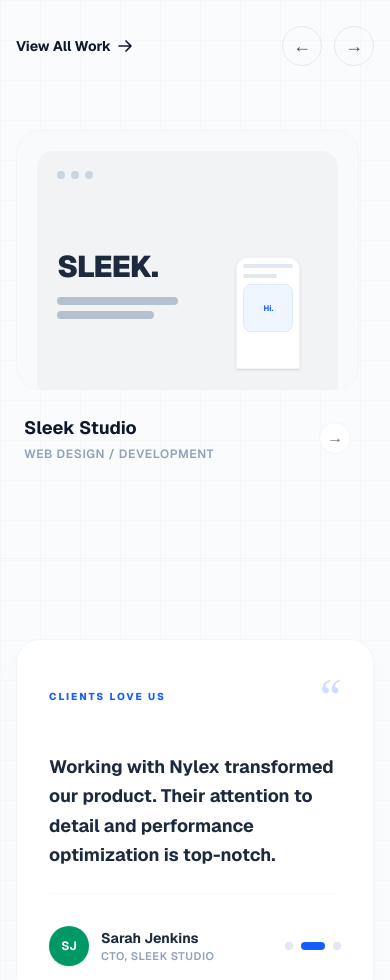
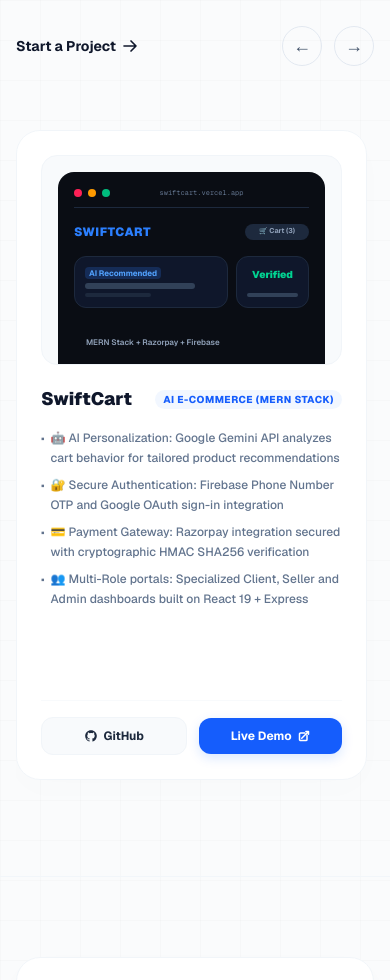
Before and after one commit to YASEEEN2005/Nylex, a Next.js app: page / in a window 390 px wide. Shown: the part 4480-5460 px from the top of the page. Built offline with nearby package versions, Linux system fonts and the light colour scheme.

Commit message:
Complete the first setup

```diff
--- a/components/Work.tsx
+++ b/components/Work.tsx
@@ -4,34 +4,104 @@
 
 const projects = [
   {
-    title: "Sleek Studio",
-    category: "Web Design / Development",
-    accent: "bg-[#f8f9fa] text-slate-800",
-    link: "#",
+    title: "SwiftCart",
+    category: "AI E-Commerce (MERN Stack)",
+    github: "https://github.com/YASEEEN2005/AI-Powered-E-Commerce-Website.git",
+    demo: "https://ai-powered-e-commerce-website-sable.vercel.app/",
+    highlights: [
+      "🤖 AI Personalization: Google Gemini API analyzes cart behavior for tailored product recommendations",
+      "🔐 Secure Authentication: Firebase Phone Number OTP and Google OAuth sign-in integration",
+      "💳 Payment Gateway: Razorpay integration secured with cryptographic HMAC SHA256 verification",
+      "👥 Multi-Role portals: Specialized Client, Seller and Admin dashboards built on React 19 + Express"
+    ],
     mockup: (
-      <div className="w-full h-full bg-[#f1f3f5] rounded-t-2xl p-5 flex flex-col relative overflow-hidden group-hover:scale-[1.01] transition-transform duration-500">
-        {/* Browser Header */}
-        <div className="flex gap-1.5 mb-5 select-none">
-          <span className="w-2 h-2 rounded-full bg-slate-300"></span>
-          <span className="w-2 h-2 rounded-full bg-slate-300"></span>
-          <span className="w-2 h-2 rounded-full bg-slate-300"></span>
+      <div className="w-full h-full bg-[#0a0d14] rounded-t-2xl p-4 flex flex-col relative overflow-hidden group-hover:scale-[1.01] transition-transform duration-500 text-white">
+        {/* Browser Top Bar */}
+        <div className="flex justify-between items-center mb-4 border-b border-slate-800 pb-2">
+          <div className="flex gap-1.5">
+            <span className="w-2 h-2 rounded-full bg-rose-500"></span>
+            <span className="w-2 h-2 rounded-full bg-amber-500"></span>
+            <span className="w-2 h-2 rounded-full bg-emerald-500"></span>
+          </div>
+          <span className="text-[7px] text-slate-500 font-mono">swiftcart.vercel.app</span>
+          <span className="w-4"></span>
         </div>
         {/* Mock Content */}
-        <div className="flex-1 grid grid-cols-12 gap-4 items-center">
-          <div className="col-span-7 space-y-3">
-            <h4 className="text-3xl font-black tracking-tight text-slate-800 uppercase">Sleek.</h4>
-            <div className="space-y-1.5 opacity-60">
-              <div className="h-2 bg-slate-400 rounded-full w-5/6"></div>
-              <div className="h-2 bg-slate-400 rounded-full w-2/3"></div>
+        <div className="flex-1 flex flex-col gap-3">
+          {/* Header */}
+          <div className="flex justify-between items-center">
+            <span className="text-xs font-black tracking-wider text-blue-500">SWIFTCART</span>
+            <div className="w-16 h-4 bg-slate-800 rounded-full flex items-center justify-center text-[7px] font-bold text-slate-400">
+              🛒 Cart (3)
             </div>
           </div>
-          <div className="col-span-5 h-full flex items-end justify-center">
-            <div className="w-16 h-28 bg-white rounded-t-xl border border-slate-200/50 shadow-sm relative overflow-hidden flex flex-col p-1.5 gap-1.5">
-              <div className="w-full h-1 bg-slate-200 rounded"></div>
-              <div className="w-2/3 h-1 bg-slate-200 rounded"></div>
-              <div className="w-full h-12 bg-blue-50 rounded-lg border border-blue-100 flex items-center justify-center text-[8px] font-bold text-blue-600">
-                Hi.
+          {/* Product Cards and Recommendations */}
+          <div className="grid grid-cols-12 gap-2 mt-1">
+            <div className="col-span-8 bg-slate-900 border border-slate-800 rounded-xl p-2.5 space-y-1">
+              <div className="flex items-center gap-1">
+                <span className="text-[8px] bg-blue-500/20 text-blue-400 px-1 rounded font-bold">AI Recommended</span>
               </div>
+              <div className="h-1.5 bg-slate-700 rounded w-5/6"></div>
+              <div className="h-1 bg-slate-800 rounded w-1/2"></div>
+            </div>
+            <div className="col-span-4 bg-slate-900 border border-slate-800 rounded-xl p-2.5 flex flex-col justify-between items-center text-center">
+              <span className="text-[10px] text-emerald-400 font-black">Verified</span>
+              <div className="w-full h-1 bg-slate-700 rounded"></div>
+            </div>
+          </div>
+          {/* Live indicator */}
+          <div className="flex items-center gap-1.5 text-[8px] font-semibold text-slate-400 mt-auto">
+            <span className="w-1.5 h-1.5 bg-blue-500 rounded-full animate-ping"></span>
+            <span>MERN Stack + Razorpay + Firebase</span>
+          </div>
+        </div>
+      </div>
+    ),
+  },
+  {
+    title: "The Gallery",
+    category: "Productivity Command Center",
+    github: "https://github.com/YASEEEN2005/Personal-Dashboard.git",
+    demo: "https://personal-dashboard-ten-gules.vercel.app/",
+    highlights: [
+      "🎛️ Bento-Grid Dashboard: Dynamic, responsive dashboard with Weather, Habits, and Focus trackers",
+      "⏱️ Deep Work Integration: Daily pinnacle focus integrated directly with a robust Pomodoro timer",
+      "💬 Gallery AI Assistant: Chat interface querying Wikipedia knowledge bases on-the-fly",
+      "⚙️ Cmd Palette & Settings: Keyboard macOS-style command palette and centralized preferences engine"
+    ],
+    mockup: (
+      <div className="w-full h-full bg-[#050608] rounded-t-2xl p-4 flex flex-col relative overflow-hidden group-hover:scale-[1.01] transition-transform duration-500 text-white">
+        {/* Browser Top Bar */}
+        <div className="flex justify-between items-center mb-4 border-b border-slate-900/60 pb-2">
+          <div className="flex gap-1.5">
+            <span className="w-2 h-2 rounded-full bg-slate-800"></span>
+            <span className="w-2 h-2 rounded-full bg-slate-800"></span>
+            <span className="w-2 h-2 rounded-full bg-slate-800"></span>
+          </div>
+          <span className="text-[7px] text-slate-500 font-mono">the-gallery.vercel.app</span>
+          <span className="w-4"></span>
+        </div>
+        {/* Mock Content */}
+        <div className="flex-1 grid grid-cols-12 gap-2">
+          {/* Main Focus Bento Box */}
+          <div className="col-span-7 bg-slate-950/80 border border-slate-900/80 rounded-xl p-2.5 flex flex-col justify-between">
+            <div>
+              <span className="text-[7px] text-purple-400 font-black uppercase tracking-widest block">Main Focus</span>
+              <span className="text-[10px] font-bold text-white block mt-0.5">Finish Portfolio Dev</span>
+            </div>
+            <div className="flex items-center gap-1 text-[7px] text-slate-500">
+              <span className="w-1.5 h-1.5 bg-purple-500 rounded-full"></span>
+              <span>25:00 Pomodoro</span>
+            </div>
+          </div>
+          {/* Side Weather and AI assistant Bento Box */}
+          <div className="col-span-5 flex flex-col gap-2">
+            <div className="flex-1 bg-slate-950/80 border border-slate-900/80 rounded-xl p-2 flex items-center justify-between">
+              <span className="text-[11px] font-black text-white">24°C</span>
+              <span className="text-[8px] text-slate-400">☀️ Sunny</span>
+            </div>
+            <div className="flex-1 bg-purple-950/30 border border-purple-900/20 rounded-xl p-2 flex items-center justify-center text-[7px] font-bold text-purple-400 gap-1">
+              💬 AI Active
             </div>
           </div>
         </div>
@@ -39,36 +109,44 @@
     ),
   },
   {
-    title: "Nexora",
-    category: "Web Development",
-    accent: "bg-[#090b0e] text-white",
-    link: "#",
+    title: "Vanyaa Retreat",
+    category: "Luxury Resort Platform",
+    github: "https://github.com/YASEEEN2005/Resort.git",
+    demo: "https://resort-ashy.vercel.app/",
+    highlights: [
+      "🌳 Scrollytelling Architecture: Lens-smooth scrolling coupled with high-fidelity Framer Motion parallax",
+      "🗺️ 3D Resort Property Map: Interactive WebGL layout using React Three Fiber & Three.js",
+      "🌐 Localization & Themes: Dynamic i18n custom context support and precise dark/light systems",
+      "📅 Localized Booking widgets: Interactive weather gauges and optimized modular accommodation checkout"
+    ],
     mockup: (
-      <div className="w-full h-full bg-[#0d1117] rounded-t-2xl p-5 flex flex-col relative overflow-hidden group-hover:scale-[1.01] transition-transform duration-500">
-        {/* Browser Header */}
-        <div className="flex gap-1.5 mb-5 select-none">
-          <span className="w-2 h-2 rounded-full bg-slate-700"></span>
-          <span className="w-2 h-2 rounded-full bg-slate-700"></span>
-          <span className="w-2 h-2 rounded-full bg-slate-700"></span>
+      <div className="w-full h-full bg-[#f8f6f2] rounded-t-2xl p-4 flex flex-col relative overflow-hidden group-hover:scale-[1.01] transition-transform duration-500 text-[#2c3e2e]">
+        {/* Browser Top Bar */}
+        <div className="flex justify-between items-center mb-4 border-b border-[#e9e4d9] pb-2">
+          <div className="flex gap-1.5">
+            <span className="w-2 h-2 rounded-full bg-[#d0c8b6]"></span>
+            <span className="w-2 h-2 rounded-full bg-[#d0c8b6]"></span>
+            <span className="w-2 h-2 rounded-full bg-[#d0c8b6]"></span>
+          </div>
+          <span className="text-[7px] text-[#8e8470] font-mono">vanyaa-retreat.vercel.app</span>
+          <span className="w-4"></span>
         </div>
         {/* Mock Content */}
-        <div className="flex-1 grid grid-cols-12 gap-4 items-center">
-          <div className="col-span-8 space-y-3">
-            <h4 className="text-xl font-bold tracking-tight text-white leading-snug">
-              Elevating Digital <br />Experiences.
-            </h4>
-            <div className="h-6 w-16 rounded-full bg-blue-600/20 border border-blue-500/30 flex items-center justify-center text-[8px] font-bold text-blue-400 tracking-wider uppercase">
-              Web Dev
+        <div className="flex-1 flex flex-col gap-2">
+          {/* Serif Header */}
+          <div className="text-center py-1">
+            <span className="font-serif italic text-xs tracking-wider text-[#1e2e20]">Vanyaa Sanctuary</span>
+            <div className="w-6 h-[1px] bg-[#8e8470] mx-auto mt-0.5"></div>
+          </div>
+          {/* Luxury Card Grid */}
+          <div className="grid grid-cols-12 gap-2 flex-1">
+            <div className="col-span-8 bg-white border border-[#eae6dc] rounded-xl p-2 flex flex-col justify-between">
+              <span className="text-[8px] font-bold text-[#1e2e20]">Premium Villa Suite</span>
+              <span className="text-[7px] text-[#8e8470] leading-tight block">Wayanad Rainforest sanctuary</span>
             </div>
-          </div>
-          <div className="col-span-4 h-full flex items-end justify-center relative">
-            <div className="w-20 h-20 bg-blue-600/30 rounded-xl filter blur-xl absolute -bottom-5"></div>
-            <div className="w-16 h-24 bg-slate-900 border border-slate-800 rounded-t-xl p-2 relative z-10 flex flex-col justify-between">
-              <div className="flex gap-1">
-                <span className="w-1 h-1 rounded-full bg-blue-500"></span>
-                <span className="w-1 h-1 rounded-full bg-slate-700"></span>
-              </div>
-              <div className="h-2 bg-blue-500 rounded w-full"></div>
+            <div className="col-span-4 bg-[#1e2e20] rounded-xl p-2 flex flex-col justify-between items-center text-white">
+              <span className="text-[7px] uppercase tracking-widest font-extrabold text-[#d0c8b6]">3D Map</span>
+              <span className="text-[9px]">🗺️</span>
             </div>
           </div>
         </div>
@@ -76,41 +154,53 @@
     ),
   },
   {
-    title: "Brandify",
-    category: "Branding / UI UX",
-    accent: "bg-[#faf8f5] text-slate-800",
-    link: "#",
+    title: "Grilax App",
+    category: "Kerala Dining & Reservations",
+    github: "https://github.com/YASEEEN2005/grilex.git",
+    demo: "https://grilex-vq7a.vercel.app/",
+    highlights: [
+      "📍 Geolocation coordinate checks: Automatically tells users exact distance to Kerala outlets",
+      "💬 WhatsApp Reservation triggers: Decouples details formatting directly to business WhatsApp API",
+      "🍔 Categorized Tabbed Menus: Interactive menu modules with special filters like bestseller/spicy",
+      "✨ Reveal-On-Scroll transitions: Custom viewport tracking triggers content motion states"
+    ],
     mockup: (
-      <div className="w-full h-full bg-[#f4f1eb] rounded-t-2xl p-5 flex flex-col relative overflow-hidden group-hover:scale-[1.01] transition-transform duration-500">
-        {/* Browser Header */}
-        <div className="flex gap-1.5 mb-5 select-none">
-          <span className="w-2 h-2 rounded-full bg-amber-800/20"></span>
-          <span className="w-2 h-2 rounded-full bg-amber-800/20"></span>
-          <span className="w-2 h-2 rounded-full bg-amber-800/20"></span>
+      <div className="w-full h-full bg-[#0a0705] rounded-t-2xl p-4 flex flex-col relative overflow-hidden group-hover:scale-[1.01] transition-transform duration-500 text-white">
+        {/* Browser Top Bar */}
+        <div className="flex justify-between items-center mb-4 border-b border-stone-900 pb-2">
+          <div className="flex gap-1.5">
+            <span className="w-2 h-2 rounded-full bg-stone-800"></span>
+            <span className="w-2 h-2 rounded-full bg-stone-800"></span>
+            <span className="w-2 h-2 rounded-full bg-stone-800"></span>
+          </div>
+          <span className="text-[7px] text-stone-600 font-mono">grilax-dining.vercel.app</span>
+          <span className="w-4"></span>
         </div>
         {/* Mock Content */}
-        <div className="flex-1 grid grid-cols-12 gap-4 items-center">
-          <div className="col-span-7 space-y-2">
-            <h4 className="text-lg font-extrabold tracking-tight text-amber-950 leading-tight">
-              Crafting Brands That Stand Out.
-            </h4>
-            <div className="h-1 bg-amber-950/20 rounded w-12"></div>
+        <div className="flex-1 flex flex-col gap-2.5">
+          {/* Header */}
+          <div className="flex justify-between items-center">
+            <span className="text-[10px] font-black text-amber-500 uppercase tracking-widest">GRILAX</span>
+            <div className="bg-amber-500/10 border border-amber-500/20 text-amber-400 text-[6px] font-bold px-1.5 py-0.5 rounded-full">
+              📍 2.4 km away
+            </div>
           </div>
-          <div className="col-span-5 h-full flex items-end justify-center relative">
-            <div className="w-20 h-28 bg-white shadow-md border border-amber-900/5 rounded-t-lg rotate-[-6deg] translate-y-4 overflow-hidden flex flex-col">
-              <div className="w-full h-12 bg-amber-950/5 flex items-center justify-center">
-                <span className="font-serif italic text-amber-950 text-xs">B</span>
-              </div>
-              <div className="p-1.5 space-y-1">
-                <div className="h-1 bg-slate-200 rounded w-5/6"></div>
-                <div className="h-1 bg-slate-200 rounded w-2/3"></div>
-              </div>
+          {/* Dish layout */}
+          <div className="bg-stone-950 border border-stone-900 rounded-xl p-2.5 flex items-center justify-between gap-2">
+            <div className="space-y-1">
+              <span className="text-[8px] font-bold text-white block">Traditional Sadhya</span>
+              <span className="text-[6px] text-stone-500 block">Authenthic Kerala Cuisine</span>
             </div>
+            <span className="text-[8px] bg-red-500/20 text-red-400 px-1 rounded font-bold">🌶️ Spicy</span>
+          </div>
+          {/* Booking CTA Button */}
+          <div className="bg-amber-500 text-stone-950 rounded-xl py-1 text-center text-[8px] font-bold mt-auto cursor-pointer">
+            Reserve Table via WhatsApp
           </div>
         </div>
       </div>
     ),
-  },
+  }
 ];
 
 export default function Work() {
@@ -119,7 +209,7 @@
   const handleNext = () => {
     if (scrollContainerRef.current) {
       const card = scrollContainerRef.current.firstElementChild as HTMLElement;
-      const cardWidth = card ? card.getBoundingClientRect().width : 300;
+      const cardWidth = card ? card.getBoundingClientRect().width : 320;
       scrollContainerRef.current.scrollBy({
         left: cardWidth + 24, // width + gap-6
         behavior: "smooth",
@@ -130,7 +220,7 @@
   const handlePrev = () => {
     if (scrollContainerRef.current) {
       const card = scrollContainerRef.current.firstElementChild as HTMLElement;
-      const cardWidth = card ? card.getBoundingClientRect().width : 300;
+      const cardWidth = card ? card.getBoundingClientRect().width : 320;
       scrollContainerRef.current.scrollBy({
         left: -(cardWidth + 24), // width + gap-6
         behavior: "smooth",
@@ -143,26 +233,26 @@
       {/* Work Section Header */}
       <div className="flex flex-col md:flex-row md:items-end justify-between mb-16 gap-6">
         <div className="space-y-3">
-          <span className="text-xs tracking-[0.2em] font-extrabold uppercase text-blue-600">Featured Work</span>
+          <span className="text-xs tracking-[0.2em] font-extrabold uppercase text-blue-600">Featured Portfolio</span>
           <h2 className="text-3xl sm:text-4xl lg:text-5xl font-black text-slate-900 tracking-tight leading-tight uppercase">
-            Some things <br />
-            <span className="text-blue-600">we're proud of.</span>
+            Bespoke software <br />
+            <span className="text-blue-600">built for impact.</span>
           </h2>
         </div>
 
         {/* Right side description and navigation */}
         <div className="flex flex-col gap-6 max-w-md">
           <p className="text-slate-500 text-sm sm:text-base leading-relaxed font-medium">
-            Real projects. Real impact. See how we help brands grow digitally with our custom builds and high performance optimization.
+            Explore a curated selection of full-stack MERN products, real-world utility platforms, WebGL integrations, and productivity dashboards.
           </p>
 
           <div className="flex items-center justify-between">
-            {/* View All Work */}
+            {/* View All Work / Contact trigger */}
             <a
               href="#contact"
               className="inline-flex items-center gap-1.5 group text-sm font-bold text-slate-900 hover:text-blue-600 transition-colors"
             >
-              View All Work
+              Start a Project
               <svg
                 className="w-4 h-4 transition-transform duration-300 group-hover:translate-x-1"
                 fill="none"
@@ -207,26 +297,61 @@
         {projects.map((proj, idx) => (
           <div
             key={idx}
-            className="w-[88vw] sm:w-[calc(50vw-20px)] lg:w-[calc(33.333vw-24px)] xl:w-[384px] shrink-0 snap-start flex flex-col group cursor-pointer"
+            className="w-[90vw] sm:w-[480px] shrink-0 snap-start flex flex-col bg-white border border-slate-100 rounded-3xl p-6 shadow-[0_10px_35px_rgba(0,0,0,0.01)] hover:shadow-[0_20px_45px_rgba(0,0,0,0.03)] hover:border-blue-200/40 hover:-translate-y-1 transition-all duration-300 group"
           >
             {/* Mockup Display Box */}
-            <div className="h-[260px] w-full border border-slate-100 rounded-3xl pt-5 px-5 flex flex-col justify-end bg-slate-50 overflow-hidden relative shadow-[0_10px_30px_rgba(0,0,0,0.005)] hover:shadow-[0_20px_40px_rgba(0,0,0,0.02)] transition-shadow duration-300">
+            <div className="h-[210px] w-full border border-slate-100 rounded-2xl pt-4 px-4 flex flex-col justify-end bg-slate-50 overflow-hidden relative shadow-[0_5px_15px_rgba(0,0,0,0.005)]">
               {proj.mockup}
             </div>
 
             {/* Text Info */}
-            <div className="mt-6 flex items-center justify-between px-2">
+            <div className="mt-5 flex-1 flex flex-col justify-between">
               <div>
-                <h3 className="text-lg font-bold text-slate-900 group-hover:text-blue-600 transition-colors">
-                  {proj.title}
-                </h3>
-                <p className="text-slate-400 text-xs font-semibold mt-1 uppercase tracking-wider">
-                  {proj.category}
-                </p>
+                <div className="flex items-center justify-between">
+                  <h3 className="text-lg font-black text-slate-900 group-hover:text-blue-600 transition-colors">
+                    {proj.title}
+                  </h3>
+                  <span className="text-[10px] font-extrabold text-blue-600 bg-blue-50/80 px-2 py-0.5 rounded-full uppercase tracking-wider">
+                    {proj.category}
+                  </span>
+                </div>
+
+                {/* Highlights List */}
+                <ul className="mt-4 space-y-2 text-xs font-medium text-slate-500">
+                  {proj.highlights.map((highlight, hIdx) => (
+                    <li key={hIdx} className="leading-relaxed flex items-start gap-1.5">
+                      <span className="text-[10px] mt-0.5 shrink-0">▪</span>
+                      <span>{highlight}</span>
+                    </li>
+                  ))}
+                </ul>
               </div>
-              <span className="w-8 h-8 rounded-full border border-slate-100 flex items-center justify-center text-slate-500 bg-white group-hover:bg-blue-600 group-hover:text-white group-hover:border-blue-600 group-hover:scale-105 transition-all duration-300">
-                →
-              </span>
+
+              {/* Action Buttons: GitHub & Live Demo */}
+              <div className="mt-6 pt-4 border-t border-slate-50 flex items-center gap-3">
+                <a
+                  href={proj.github}
+                  target="_blank"
+                  rel="noopener noreferrer"
+                  className="flex-1 bg-slate-50 hover:bg-slate-100 border border-slate-100 hover:border-slate-200 text-slate-800 text-center font-bold text-xs py-2.5 rounded-xl transition-all flex items-center justify-center gap-1.5"
+                >
+                  <svg className="w-3.5 h-3.5" fill="currentColor" viewBox="0 0 24 24">
+                    <path fillRule="evenodd" clipRule="evenodd" d="M12 2C6.477 2 2 6.477 2 12c0 4.42 2.865 8.166 6.839 9.489.5.092.682-.217.682-.482 0-.237-.008-.866-.013-1.7-2.782.603-3.369-1.34-3.369-1.34-.454-1.156-1.11-1.464-1.11-1.464-.908-.62.069-.608.069-.608 1.003.07 1.531 1.03 1.531 1.03.892 1.529 2.341 1.087 2.91.831.092-.646.35-1.086.636-1.336-2.22-.253-4.555-1.11-4.555-4.943 0-1.091.39-1.984 1.029-2.683-.103-.253-.446-1.27.098-2.647 0 0 .84-.269 2.75 1.025A9.564 9.564 0 0112 6.844c.85.004 1.705.115 2.504.337 1.909-1.294 2.747-1.025 2.747-1.025.546 1.377.203 2.394.1 2.647.64.699 1.028 1.592 1.028 2.683 0 3.842-2.339 4.687-4.566 4.935.359.309.678.919.678 1.852 0 1.336-.012 2.415-.012 2.743 0 .267.18.577.688.479C19.138 20.162 22 16.418 22 12c0-5.523-4.477-10-10-10z" />
+                  </svg>
+                  GitHub
+                </a>
+                <a
+                  href={proj.demo}
+                  target="_blank"
+                  rel="noopener noreferrer"
+                  className="flex-1 bg-blue-600 hover:bg-blue-700 text-white text-center font-bold text-xs py-2.5 rounded-xl transition-all flex items-center justify-center gap-1.5 shadow-[0_4px_12px_rgba(0,102,255,0.15)] hover:shadow-[0_4px_20px_rgba(0,102,255,0.25)]"
+                >
+                  Live Demo
+                  <svg className="w-3 h-3" fill="none" viewBox="0 0 24 24" stroke="currentColor" strokeWidth="3">
+                    <path strokeLinecap="round" strokeLinejoin="round" d="M13.5 6H5.25A2.25 2.25 0 003 8.25v10.5A2.25 2.25 0 005.25 21h10.5A2.25 2.25 0 0018 18.75V10.5m-10.5 6L21 3m0 0h-5.25M21 3v5.25" />
+                  </svg>
+                </a>
+              </div>
             </div>
           </div>
         ))}
```
